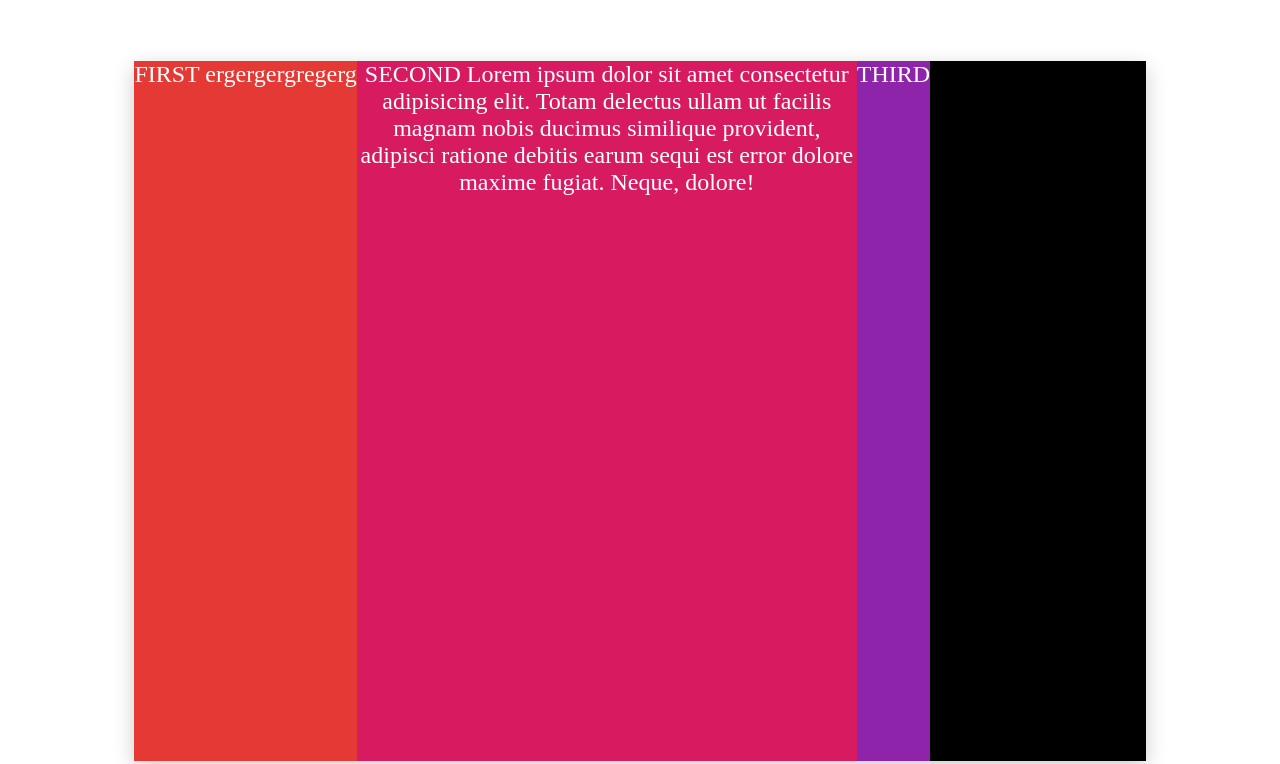
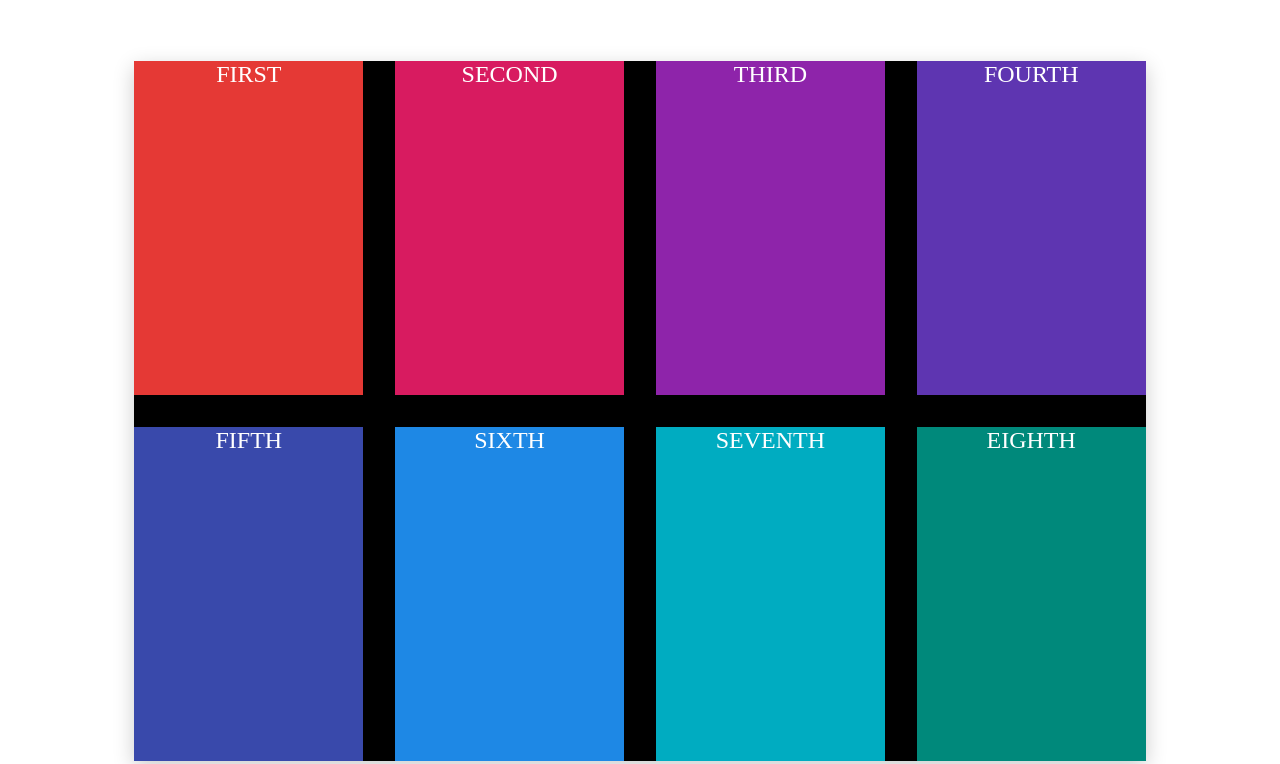
Before and after one commit to sun-n-y/cssGrid2, a plain HTML site: page index.html in a window 1280 px wide. Shown: the part 139-903 px from the top of the page. Drawn offline with Linux system fonts and the light colour scheme.

Commit message:
add grid gaps

```diff
--- a/app.css
+++ b/app.css
@@ -9,9 +9,11 @@
   /* grid-template-rows: 100px 100px 100px; */
   /* grid-template-rows: 1fr 2fr 1fr 2fr; */
   /* grid-template: 1fr 1fr 1fr / 1fr 1fr 1fr; */
-  grid-template-columns: fit-content(300px) fit-content(500px) fit-content(
-      300px
-    );
+  grid-template-columns: 1fr 1fr 1fr 1fr;
+  grid-template-rows: 1fr 1fr;
+  column-gap: 1rem;
+  row-gap: 1rem;
+  gap: 2rem;
 }
 
 .box {
--- a/index.html
+++ b/index.html
@@ -10,21 +10,14 @@
 
   <body>
     <div class="container">
-      <div class="box" style="background-color: #e53935">
-        FIRST ergergergregerg
-      </div>
-      <div class="box" style="background-color: #d81b60">
-        SECOND Lorem ipsum dolor sit amet consectetur adipisicing elit. Totam
-        delectus ullam ut facilis magnam nobis ducimus similique provident,
-        adipisci ratione debitis earum sequi est error dolore maxime fugiat.
-        Neque, dolore!
-      </div>
+      <div class="box" style="background-color: #e53935">FIRST</div>
+      <div class="box" style="background-color: #d81b60">SECOND</div>
       <div class="box" style="background-color: #8e24aa">THIRD</div>
-      <!-- <div class="box" style="background-color: #5e35b1">FOURTH</div>
+      <div class="box" style="background-color: #5e35b1">FOURTH</div>
       <div class="box" style="background-color: #3949ab">FIFTH</div>
       <div class="box" style="background-color: #1e88e5">SIXTH</div>
       <div class="box" style="background-color: #00acc1">SEVENTH</div>
-      <div class="box" style="background-color: #00897b">EIGHTH</div> -->
+      <div class="box" style="background-color: #00897b">EIGHTH</div>
     </div>
   </body>
 </html>
```
